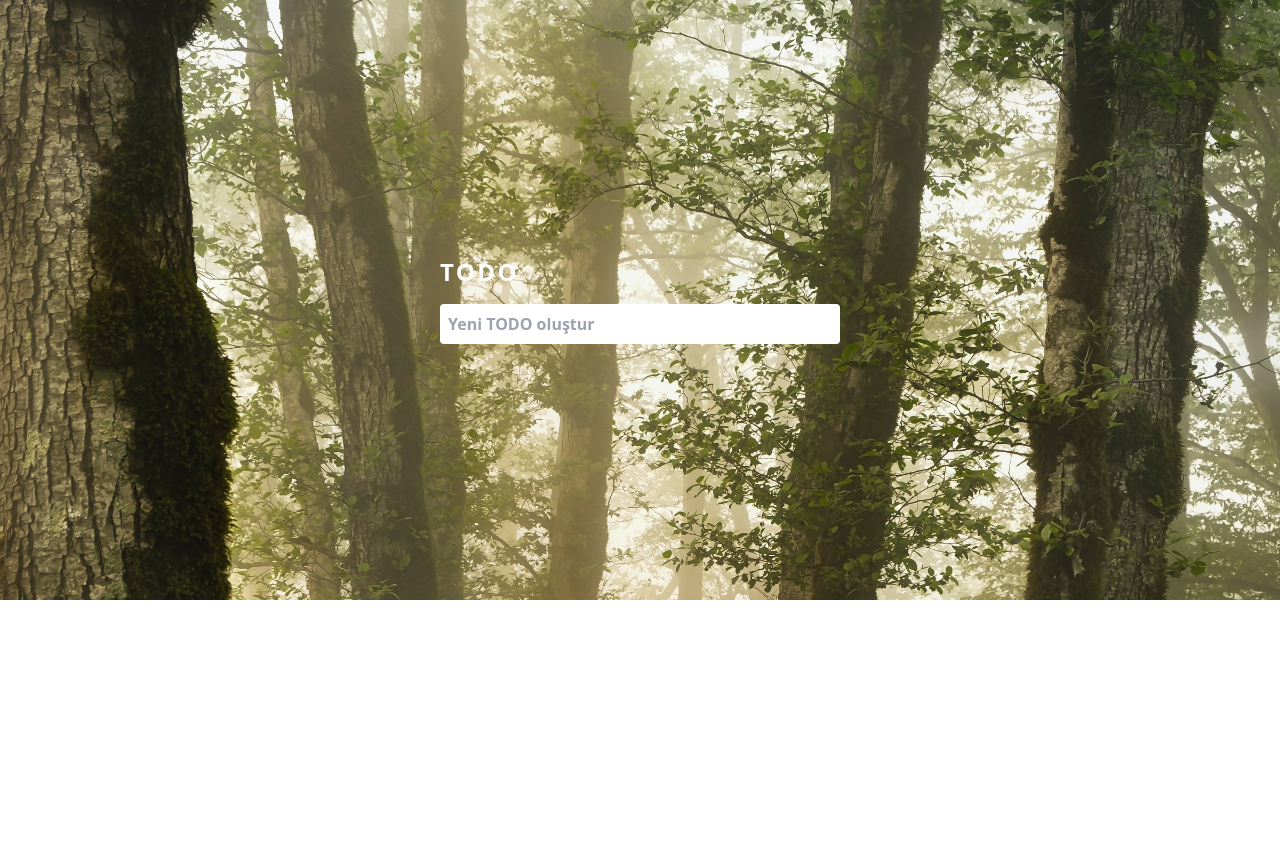
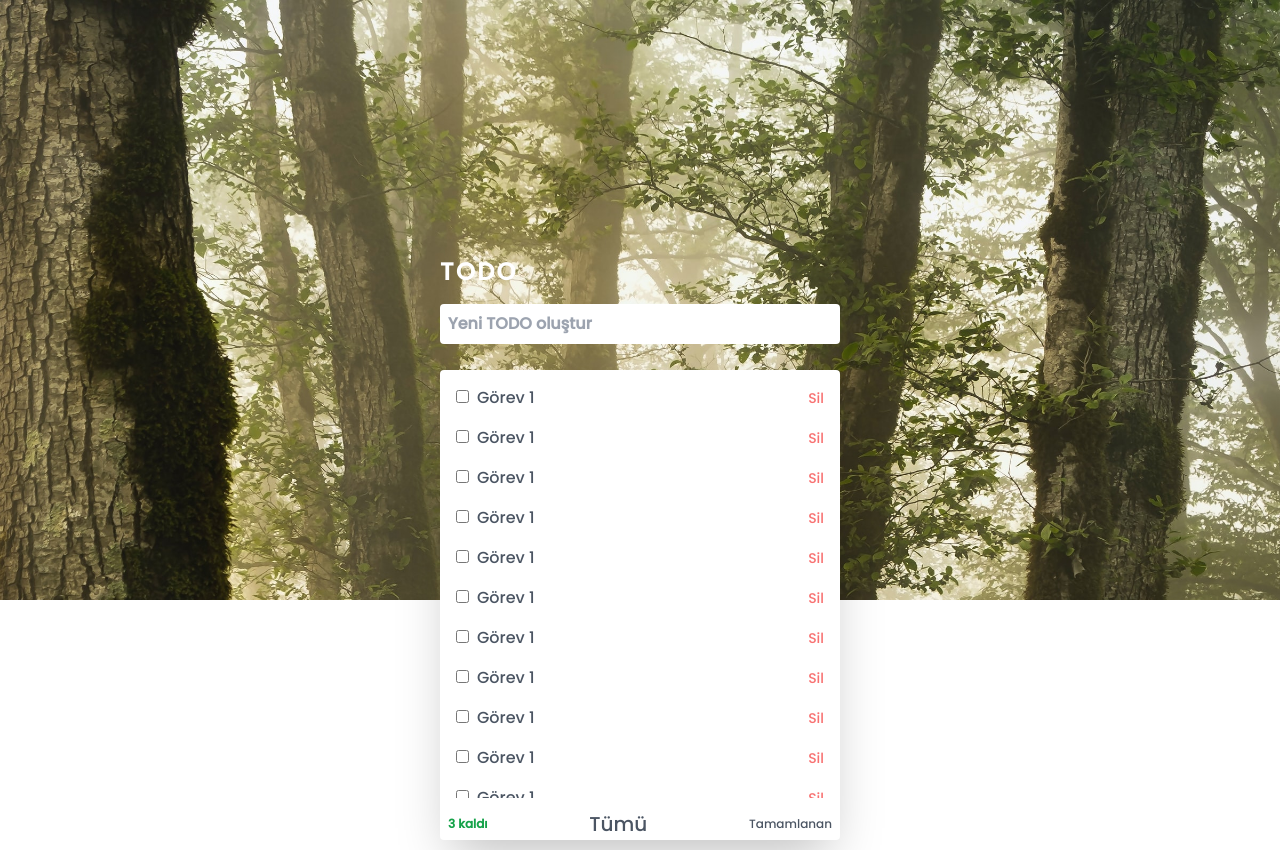
Before and after one commit to gohugotr/todo-v2, a React (Vite) app: page / in a window 1280 px wide. Before the commit the page ends 800 px from the top, so only its background shows below. Built offline with nearby package versions, Linux system fonts and the light colour scheme.

Commit message:
Biçimsellik tamamlanadı

```diff
--- a/src/App.jsx
+++ b/src/App.jsx
@@ -1,5 +1,6 @@
 import Input from './components/Input'
-import Header from "./components/Header"
+import Header from './components/Header'
+import ListContent from './components/ListContent'
 
 const App = () => {
 
@@ -7,6 +8,7 @@ const App = () => {
     <div className='md:container md:mx-auto'>
       <Header>
         <Input />
+        <ListContent/>
       </Header>
     </div>
   )
--- /dev/null
+++ b/src/components/ListContent.jsx
@@ -0,0 +1,18 @@
+import React from 'react'
+import ListContentFooter from './ListContentFooter'
+import ListItem from './ListItem'
+
+const ListContent = () => {
+  return (
+    <div className='top-[130%] min-h-[470px] max-h-[470px] bg-white absolute w-full shadow-2xl p-2 text-gray-600 flex flex-col rounded '>
+      <div className='min-h-[420px] max-h-[440px] overflow-auto'>
+        {new Array(20).fill('Selam').map((x, i) => {
+          return <ListItem key={i} />
+        })}
+      </div>
+      <ListContentFooter />
+    </div>
+  )
+}
+
+export default ListContent
--- /dev/null
+++ b/src/components/ListContentFooter.jsx
@@ -0,0 +1,13 @@
+const ListContentFooter = () => {
+  return (
+    <div className='flex items-center py-3 justify-between h-full text-xs cursor-pointer'>
+      <div className='text-green-600 font-bold'>3 kaldı</div>
+      <div className='active:text-blue-600 active:font-bold active:text-xl  hover:text-blue-600 text-gray-600 text-xl'>
+        Tümü
+      </div>
+      <div className='text-gray-600 text-xs hover:text-blue-600'>Tamamlanan</div>
+    </div>
+  )
+}
+
+export default ListContentFooter
--- /dev/null
+++ b/src/components/ListItem.jsx
@@ -0,0 +1,13 @@
+const ListItem = (props) => {
+  return (
+    <div className='flex text-gray-600 font-normal p-2 cursor-pointer items-center justify-between rounded-sm hover bg:gray-200'>
+      <div>
+        <input type='checkbox' name='todo' id='todo' className='mr-2' />
+        <span>Görev 1</span>
+      </div>
+      <div className='text-red-400 text-sm hover:text-red-600 hover:font-extrabold '>Sil</div>
+    </div>
+  )
+}
+
+export default ListItem
--- a/src/index.css
+++ b/src/index.css
@@ -1,7 +1,30 @@
+@import url('https://fonts.googleapis.com/css2?family=Poppins:wght@500&display=swap');
+
+
 @tailwind base;
 @tailwind components;
 @tailwind utilities;
 
+body {
+  font-family: 'Poppins', sans-serif;
+}
+
 .header-title {
   @apply text-white text-2xl font-bold tracking-widest;
 }
+
+.completed {
+  @apply line-through font-bold text-gray-700;
+}
+
+::-webkit-scrollbar {
+  width: 4px;
+}
+::-webkit-scrollbar-track {
+  background-color: #f1f1f1;
+}
+::-webkit-scrollbar-thumb {
+  background-color: #888;
+  border: 1px solid #888;
+  border-radius: 16px;
+}
```
